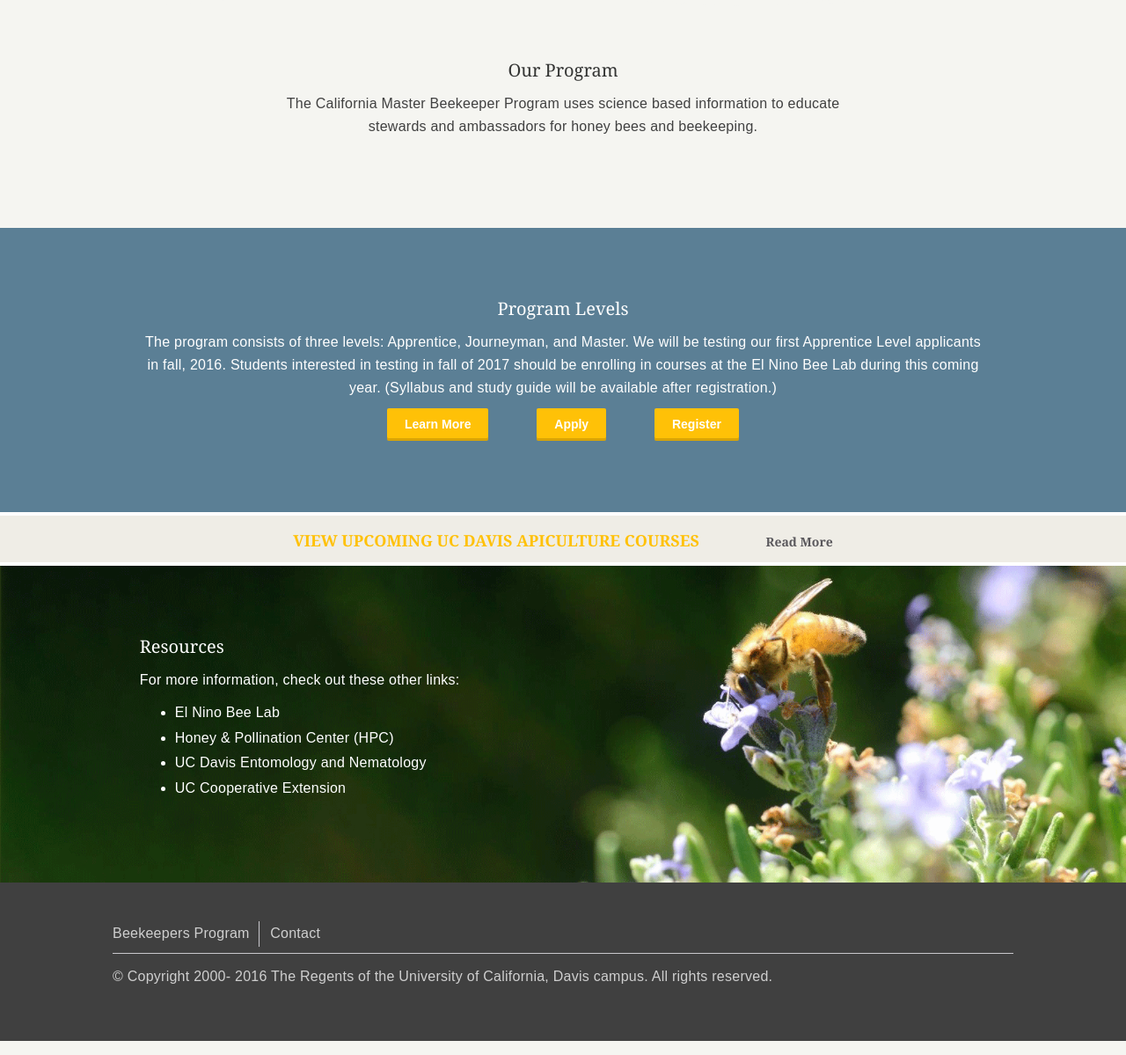
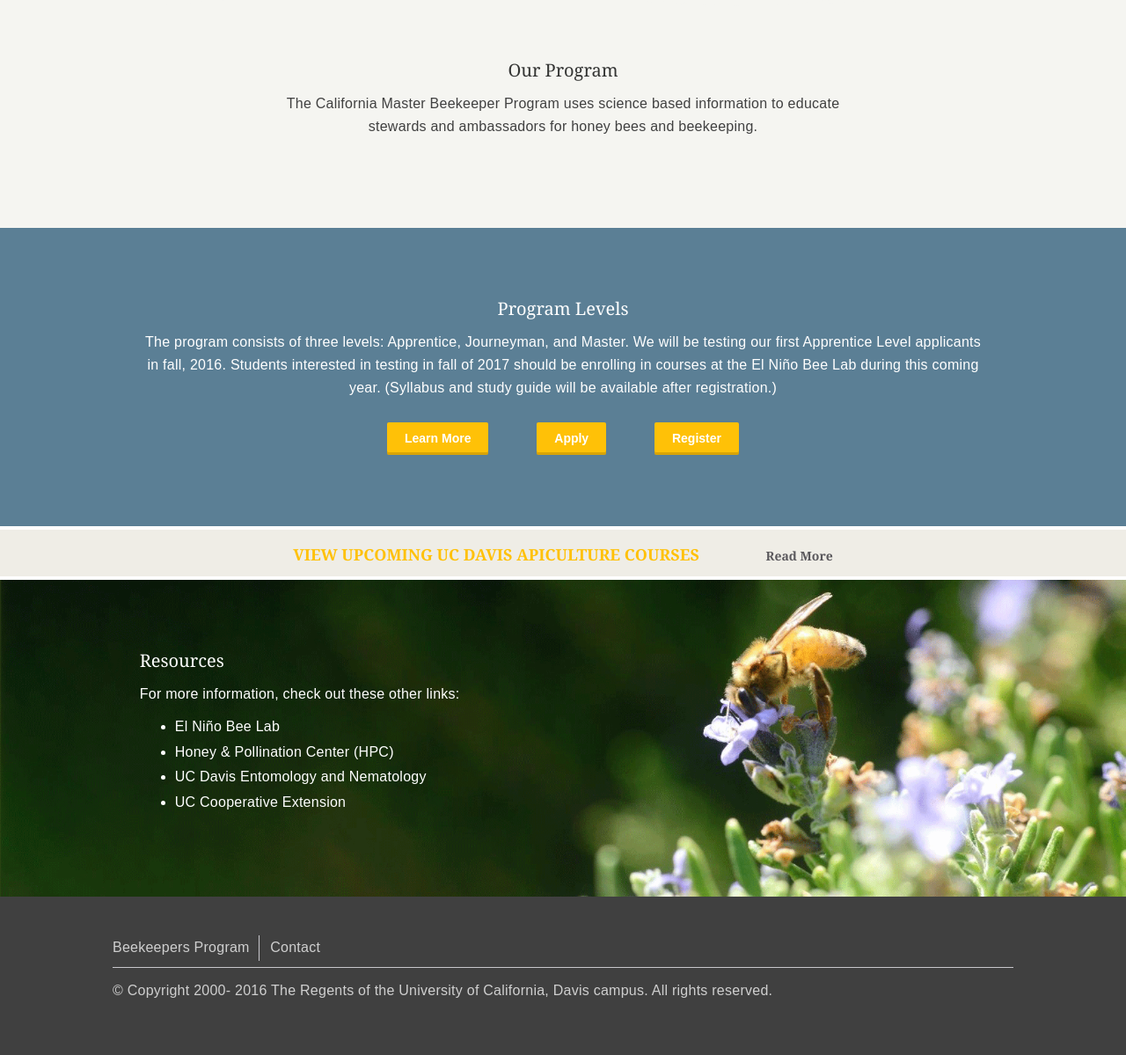
Before and after one commit to ucdavis/beekeeperprogram, a Jekyll site: the page built from index.html, in a window 1280 px wide. Shown: the whole page at 88% size. Built offline with Jekyll 4.4.1, drawn with Linux system fonts in a browser that asks for light colours; nearby versions of some CDN libraries; the list of posts is cut into pages by our own code.

Commit message:
include tildes on n

```diff
--- a/index.html
+++ b/index.html
@@ -29,9 +29,10 @@ title:  Homepage
         <div class="landing-feature-box">
         <h3>Program Levels</h3>
                  <p>
-            The program consists of three levels: Apprentice, Journeyman, and Master. We will be testing our first Apprentice Level applicants in fall, 2016. Students interested in testing in fall of 2017 should be enrolling in courses at the El Nino Bee Lab during this coming year. (Syllabus and study guide will be available after registration.)
+            The program consists of three levels: Apprentice, Journeyman, and Master. We will be testing our first Apprentice Level applicants in fall, 2016. Students interested in testing in fall of 2017 should be enrolling in courses at the El Ni&ntilde;o Bee Lab during this coming year. (Syllabus and study guide will be available after registration.)
 
         </p>
+        <p></p>
         <div id="program-buttons">
 
 
@@ -77,7 +78,7 @@ title:  Homepage
                 For more information, check out these other links:
             </p>
         <ul id="resources-list">
-            <li><a href="http://elninobeelab.ucdavis.edu">El Nino Bee Lab</a></li>
+            <li><a href="http://elninobeelab.ucdavis.edu">El Ni&ntilde;o Bee Lab</a></li>
             <li><a href="http://honey.ucdavis.edu">Honey &amp; Pollination Center (HPC)</a></li>
             <li><a href="http://entomology.ucdavis.edu">UC Davis Entomology and Nematology</a></li>
             <li><a href="http://ucanr.edu">UC Cooperative Extension</a></li>
```
Also changed, not shown: 2 other files.
